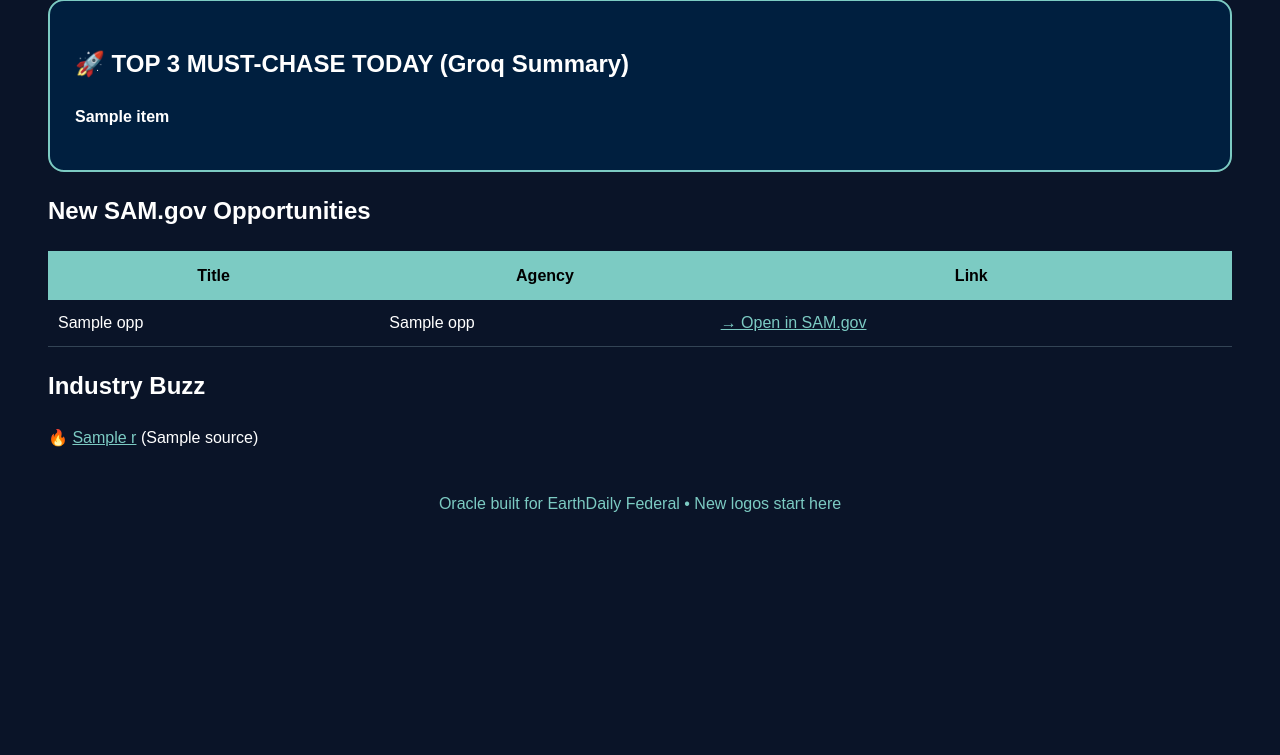
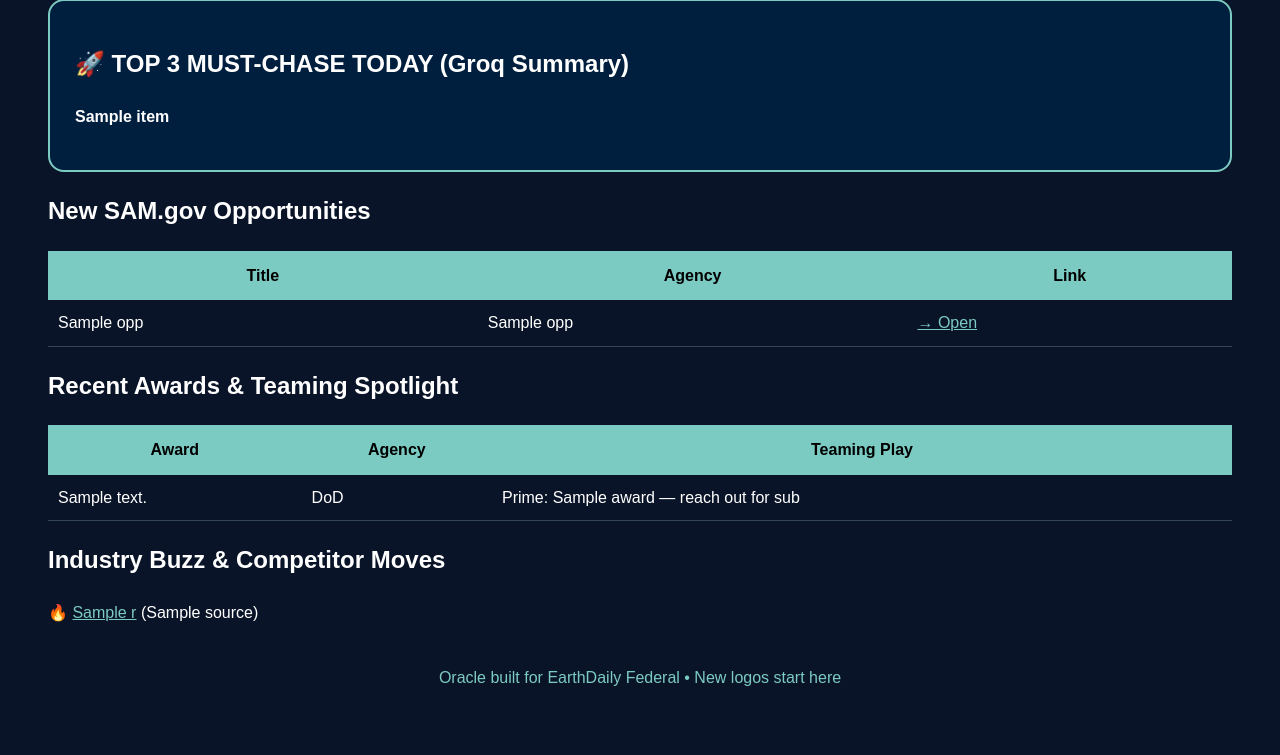
Before and after one commit to rebelrichie/edf-oracle-daily-intel, a Python web app: template templates/report.html in a window 1280 px wide. Shown: the part 185-940 px from the top of the page. Before the commit the page ends 697 px from the top, so only its background shows below. Run offline with Jinja, Linux system fonts and the light colour scheme; the template is opened without the code that fills it: most values are stand-ins (such as "Sample title", 1, 10 or a date in 2020).

Commit message:
Update report template with new sections and links

```diff
--- a/templates/report.html
+++ b/templates/report.html
@@ -20,9 +20,13 @@ a{color:#7CCBC3;}
 
 <h2>New SAM.gov Opportunities</h2>
 <table><tr><th>Title</th><th>Agency</th><th>Link</th></tr>
-{% for opp in sam %}<tr><td>{{ opp.get('title','') }}</td><td>{{ opp.get('fullParentPathName','DoD') }}</td><td><a href="{{ opp.get('uiLink', '') }}">→ Open in SAM.gov</a></td></tr>{% endfor %}</table>
+{% for opp in sam %}<tr><td>{{ opp.get('title','') }}</td><td>{{ opp.get('fullParentPathName','DoD') }}</td><td><a href="{{ opp.get('uiLink', '') }}">→ Open</a></td></tr>{% endfor %}</table>
 
-<h2>Industry Buzz</h2>
+<h2>Recent Awards & Teaming Spotlight</h2>
+<table><tr><th>Award</th><th>Agency</th><th>Teaming Play</th></tr>
+{% for a in awards %}<tr><td>{{ a.get('description','')[:80] }}</td><td>DoD</td><td>Prime: {{ a.get('recipient_name','') }} — reach out for sub</td></tr>{% endfor %}</table>
+
+<h2>Industry Buzz & Competitor Moves</h2>
 {% for a in rss %}<p>🔥 <a href="{{ a.link }}">{{ a.title }}</a> ({{ a.source }})</p>{% endfor %}
 
 <p style="text-align:center;color:#7CCBC3;margin-top:40px;">Oracle built for EarthDaily Federal • New logos start here</p>
```
